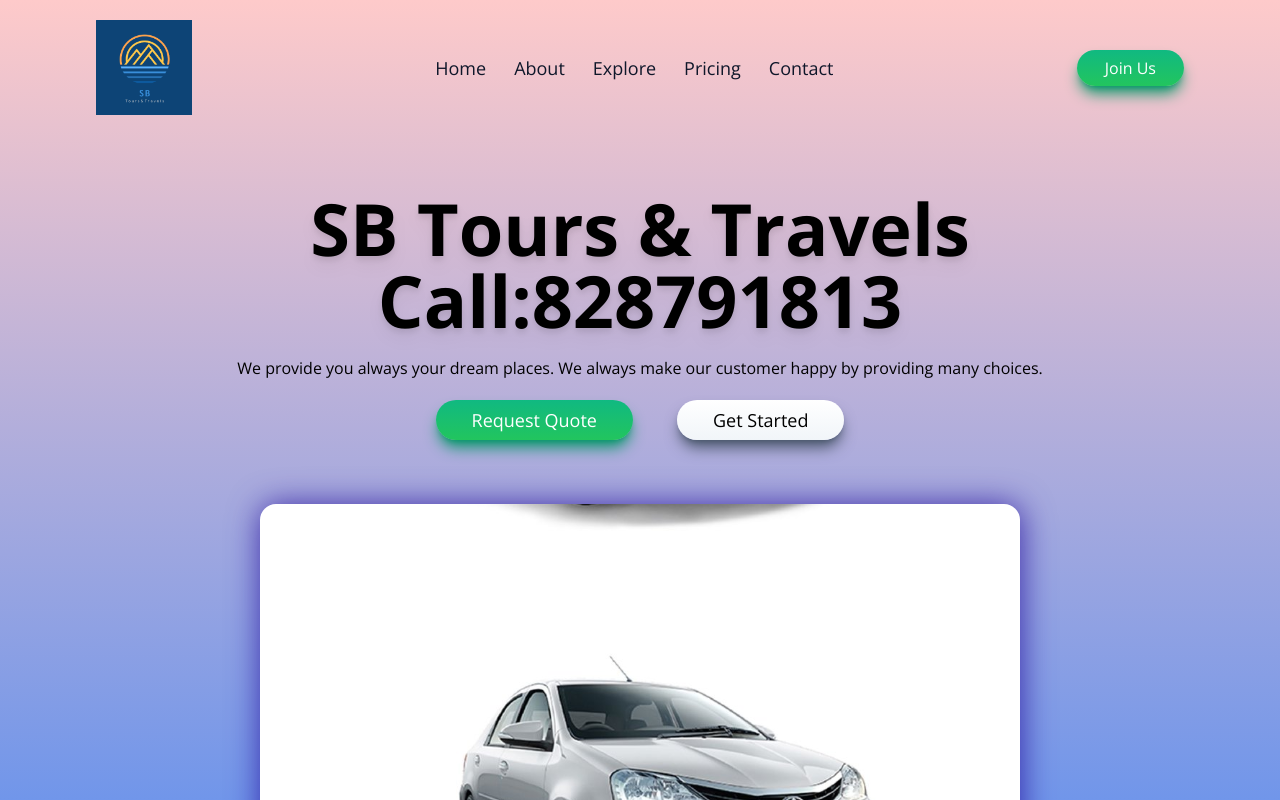
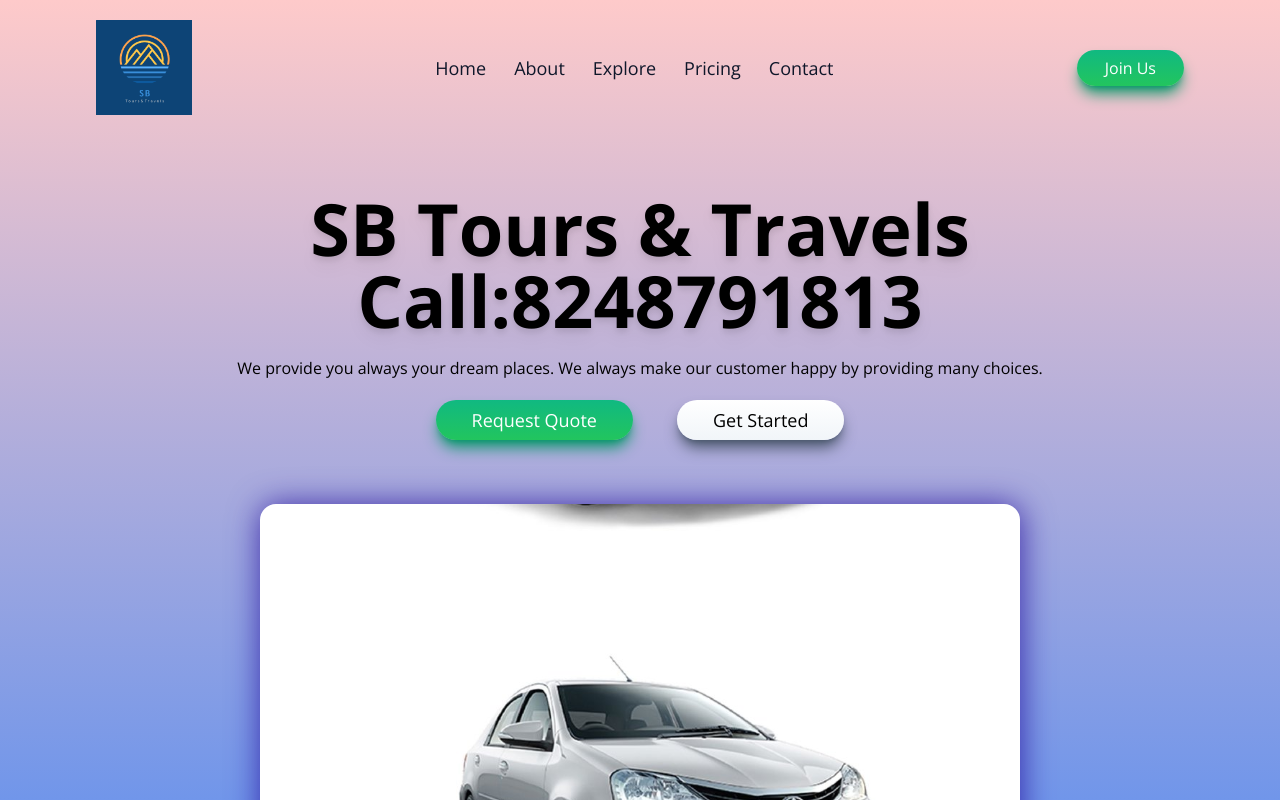
Before and after one commit to mdibrahim199627/sbtravels, a React (Vite) app: page / in a window 1280 px wide. Shown: the top 800 px of the page. Built offline with nearby package versions, Linux system fonts and the light colour scheme.

Commit message:
Update travigodata.js

```diff
--- a/src/data/travigodata.js
+++ b/src/data/travigodata.js
@@ -48,7 +48,7 @@ export const navlinks = [
 
 export const hero = {
   "title": "SB Tours & Travels",
-  "subtitle": "Call:828791813",
+  "subtitle": "Call:8248791813",
   "text": "We provide you always your dream places. We always make our customer happy by providing many choices.",
   "btn1": "Request Quote",
   "btn2": "Get Started",
```
